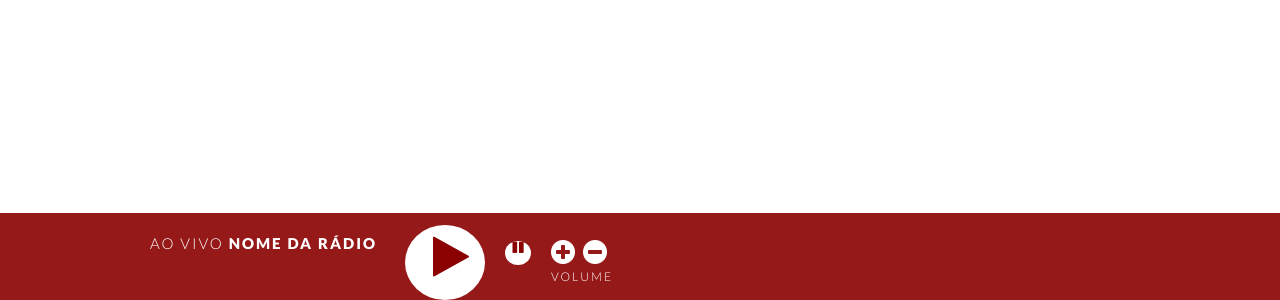
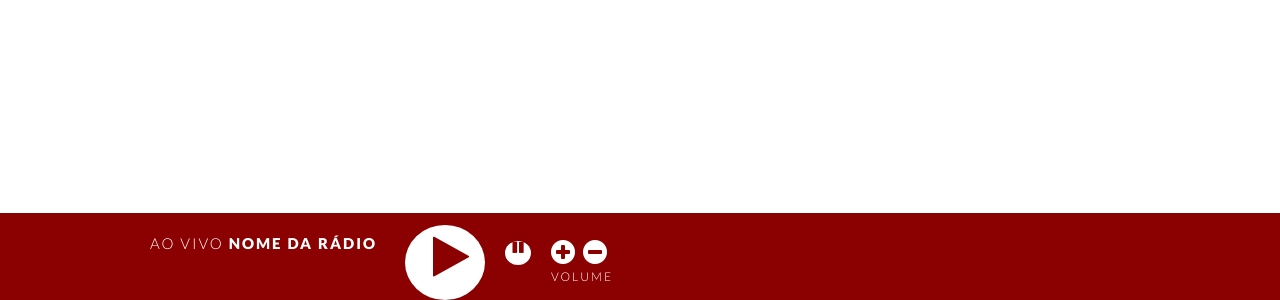
Before and after one commit to AdilsonMorais/RioRadiosPlayer, a plain HTML site: page index.html in a window 1280 px wide. Shown: the part 500-800 px from the top of the page. Drawn offline with nearby package versions, Linux system fonts and the light colour scheme.

Commit message:
Update index.html

```diff
--- a/index.html
+++ b/index.html
@@ -2,7 +2,7 @@
 <link rel='stylesheet' id='fontawesome-css'  href='https://maxcdn.bootstrapcdn.com/font-awesome/4.7.0/css/font-awesome.min.css?ver=5.3.2' type='text/css' media='all' />
 <style>
 body {padding-bottom: 100px !important;}
-.playerBar {position: fixed; bottom: 0; left: 0; width: 100%; height: auto; z-index: 999999; margin:0; padding: 0 20px !important; background-color: rgba(139,0,0,0.9); font-family: 'Lato', sans-serif !important; z-index: 9999; text-align: center; -webkit-box-sizing: border-box; -moz-box-sizing: border-box; box-sizing: border-box; margin:0; padding:0; }
+.playerBar {position: fixed; bottom: 0; left: 0; width: 100%; height: auto; z-index: 999999; margin:0; padding: 0 20px !important; background-color: rgba(139,0,0); font-family: 'Lato', sans-serif !important; z-index: 9999; text-align: center; -webkit-box-sizing: border-box; -moz-box-sizing: border-box; box-sizing: border-box; margin:0; padding:0; }
 .textwidget.custom-html-widget {display: none !important;}
 .player {margin:0 auto; padding: 12px 0 0; width: 100%; max-width: 980px; text-align: left;}
 .player ul {margin:0; padding:0; display: inline-block; width: auto; list-style-type: none;}
```
